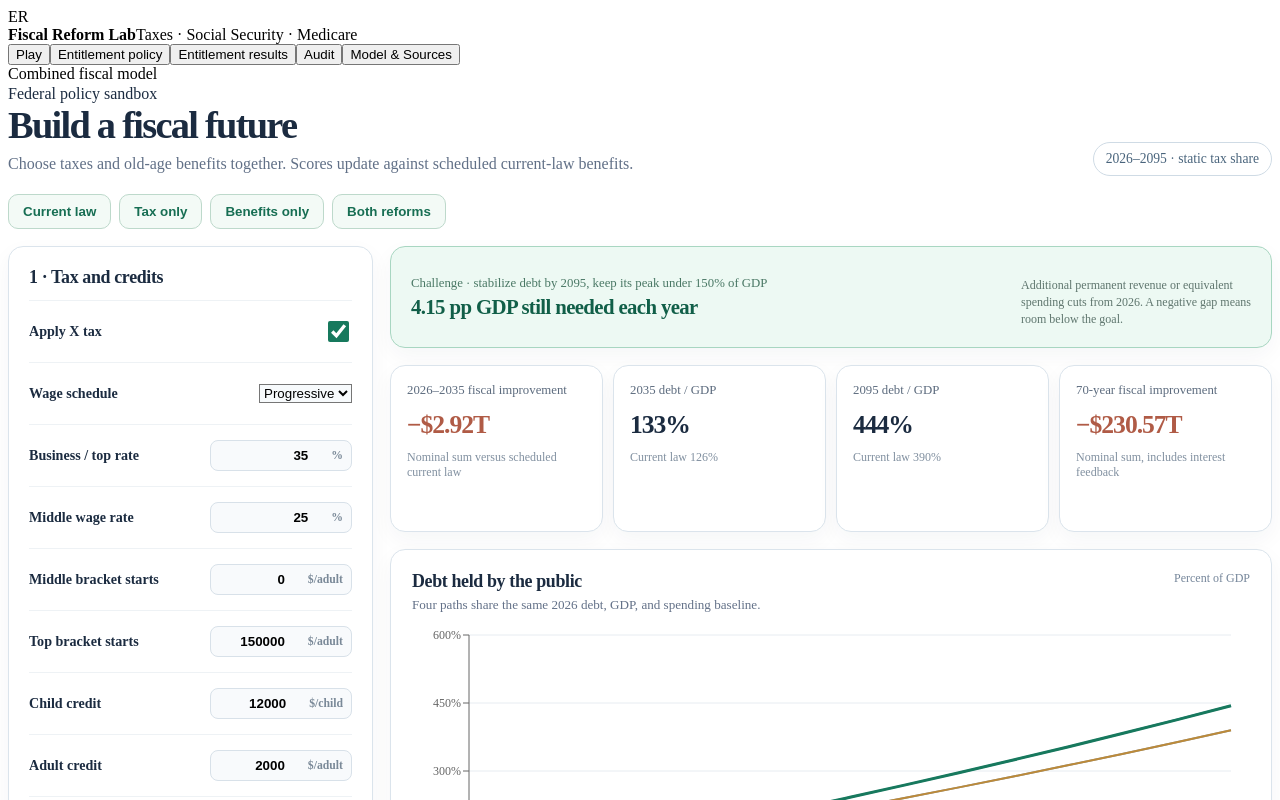
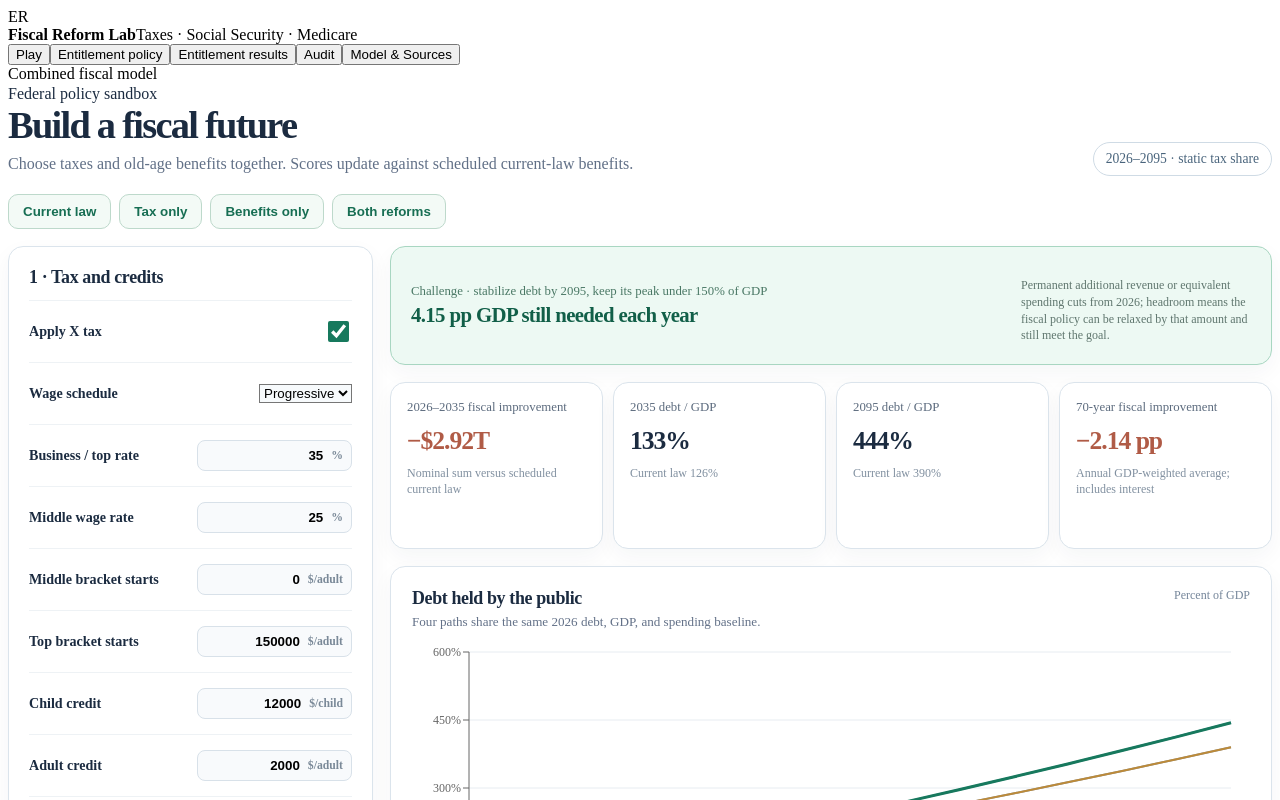
Before and after one commit to pcarlsgaard/Entitlements-Reform, a React (Vite) app: page / in a window 1280 px wide. Shown: the top 800 px of the page. Built offline with nearby package versions, Linux system fonts and the light colour scheme; the HTML template or start-up script is replaced by a standard one.

Commit message:
Improve long-run fiscal display

```diff
--- a/src/CombinedGame.tsx
+++ b/src/CombinedGame.tsx
@@ -102,12 +102,12 @@ export default function CombinedGame() {
         </section>
       </div>
       <div className="game-results" aria-live="polite">
-        <section className="game-card game-goal"><div><span>Challenge · stabilize debt by 2095, keep its peak under 150% of GDP</span><strong>{score.additionalFiscalAdjustmentGDP > 0.00001 ? `${(score.additionalFiscalAdjustmentGDP * 100).toFixed(2)} pp GDP still needed each year` : 'Goal met'}</strong></div><small>Additional permanent revenue or equivalent spending cuts from 2026. A negative gap means room below the goal.</small></section>
+        <section className="game-card game-goal"><div><span>Challenge · stabilize debt by 2095, keep its peak under 150% of GDP</span><strong>{score.additionalFiscalAdjustmentGDP > 0.00001 ? `${(score.additionalFiscalAdjustmentGDP * 100).toFixed(2)} pp GDP still needed each year` : `Goal met · ${Math.abs(score.additionalFiscalAdjustmentGDP * 100).toFixed(2)} pp GDP headroom`}</strong></div><small>Permanent additional revenue or equivalent spending cuts from 2026; headroom means the fiscal policy can be relaxed by that amount and still meet the goal.</small></section>
         <div className="game-score-grid">
           <article className="game-card game-score"><span>2026–2035 fiscal improvement</span><strong className={decade.fiscalImprovementBillions >= 0 ? 'good' : 'bad'}>{money(decade.fiscalImprovementBillions)}</strong><small>Nominal sum versus {policy.baselineMode} current law</small></article>
           <article className="game-card game-score"><span>2035 debt / GDP</span><strong>{debt(decade.terminalDebtGDP)}</strong><small>Current law {debt(decade.baselineTerminalDebtGDP)}</small></article>
           <article className="game-card game-score"><span>2095 debt / GDP</span><strong>{debt(horizon.terminalDebtGDP)}</strong><small>Current law {debt(horizon.baselineTerminalDebtGDP)}</small></article>
-          <article className="game-card game-score"><span>70-year fiscal improvement</span><strong className={horizon.fiscalImprovementBillions >= 0 ? 'good' : 'bad'}>{money(horizon.fiscalImprovementBillions)}</strong><small>Nominal sum, includes interest feedback</small></article>
+          <article className="game-card game-score"><span>70-year fiscal improvement</span><strong className={horizon.fiscalImprovementGDP >= 0 ? 'good' : 'bad'}>{pp(horizon.fiscalImprovementGDP)}</strong><small>Annual GDP-weighted average; includes interest</small></article>
         </div>
         <section className="game-card game-chart"><div className="game-chart-heading"><div><h2>Debt held by the public</h2><p>Four paths share the same 2026 debt, GDP, and spending baseline.</p></div><span>Percent of GDP</span></div>
           <div className="game-chart-area"><ResponsiveContainer width="100%" height="100%"><LineChart data={chart} margin={{ top: 10, right: 24, left: 2, bottom: 0 }}><CartesianGrid stroke="#e7ecf1" vertical={false} /><XAxis dataKey="year" tick={{ fontSize: 12 }} /><YAxis tick={{ fontSize: 12 }} width={60} tickFormatter={(n: number) => `${n}%`} /><Tooltip formatter={(n) => `${Number(n).toFixed(1)}%`} /><Legend />
--- a/src/combined.css
+++ b/src/combined.css
@@ -17,8 +17,9 @@
 .game-field, .game-toggle { display: flex; justify-content: space-between; align-items: center; gap: 12px; min-height: 49px; padding: 6px 0; border-top: 1px solid #eef2f5; font-size: .88rem; font-weight: 600; }
 .game-field > span:first-child { line-height: 1.3; }
 .game-field select { max-width: 160px; background: #f7fafc; }
-.game-number { display: flex; flex: 0 0 132px; align-items: center; gap: 3px; border: 1px solid #d8e1e9; border-radius: 8px; padding-right: 8px; background: #f8fafc; }
-.game-number input { width: 100%; padding: 7px 5px; border: 0; background: transparent; text-align: right; font-weight: 700; }
+.game-number { display: flex; flex: 0 0 145px; align-items: center; gap: 3px; border: 1px solid #d8e1e9; border-radius: 8px; padding-right: 8px; background: #f8fafc; }
+.game-number input { width: 100%; min-width: 0; padding: 7px 5px; border: 0; background: transparent; text-align: right; font-weight: 700; appearance: textfield; font-variant-numeric: tabular-nums; }
+.game-number input::-webkit-inner-spin-button, .game-number input::-webkit-outer-spin-button { -webkit-appearance: none; margin: 0; }
 .game-number small { color: #7a8998; white-space: nowrap; }
 .game-toggle input { width: 21px; height: 21px; accent-color: #17795d; }
 .game-more { padding-top: 9px; border-top: 1px solid #eef2f5; }
--- a/src/model/combined.ts
+++ b/src/model/combined.ts
@@ -48,6 +48,8 @@ export interface PeriodScore {
   cumulativeDeficitBillions: number
   cumulativeDeficitGDP: number
   fiscalImprovementBillions: number
+  /** Improvement divided by the sum of nominal GDP over the window. */
+  fiscalImprovementGDP: number
   terminalDebtGDP: number
   baselineTerminalDebtGDP: number
   peakDebtGDP: number
@@ -65,6 +67,7 @@ function period(sim: SimulationResult, baseline: SimulationResult, through: numb
     cumulativeDeficitBillions,
     cumulativeDeficitGDP: cumulativeDeficitBillions / gdpYears,
     fiscalImprovementBillions: baselineDeficit - cumulativeDeficitBillions,
+    fiscalImprovementGDP: (baselineDeficit - cumulativeDeficitBillions) / gdpYears,
     terminalDebtGDP: rows.at(-1)!.endingDebtGDP,
     baselineTerminalDebtGDP: comparator.at(-1)!.endingDebtGDP,
     peakDebtGDP: Math.max(...rows.map((row) => row.endingDebtGDP)),
```
Also changed, not shown: 2 other files (tests, documents, lock files or other folders).
